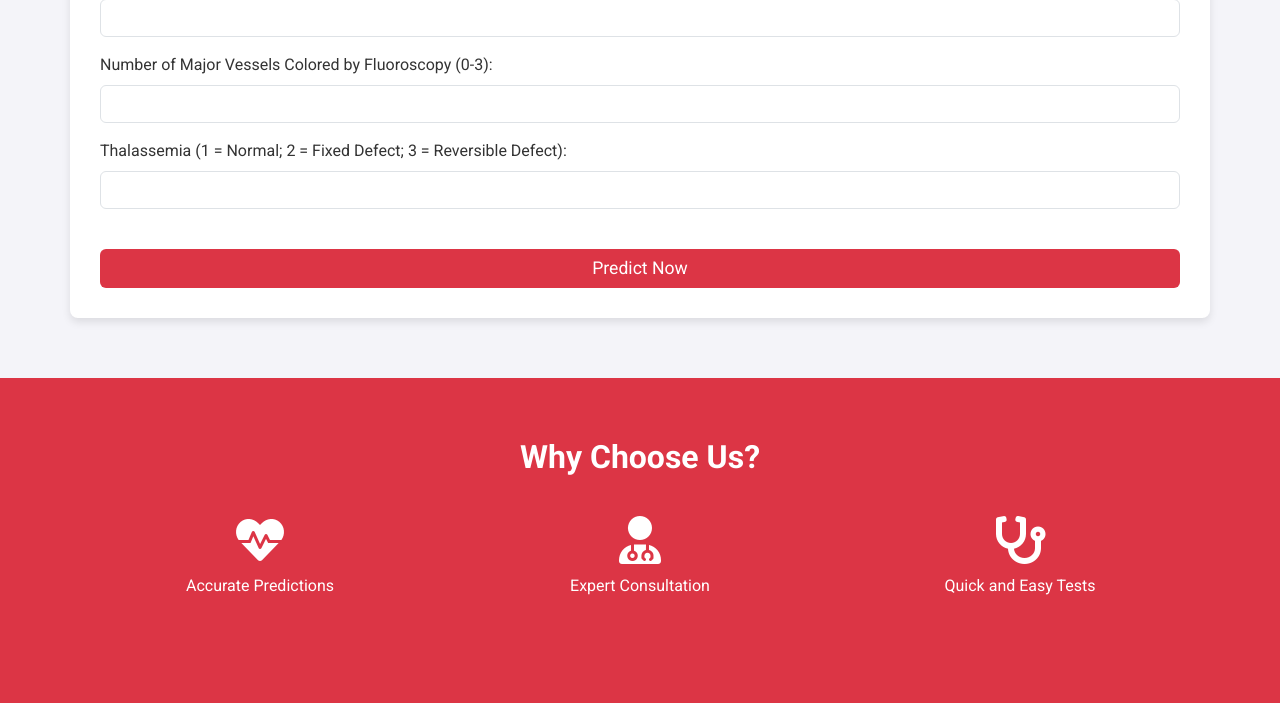
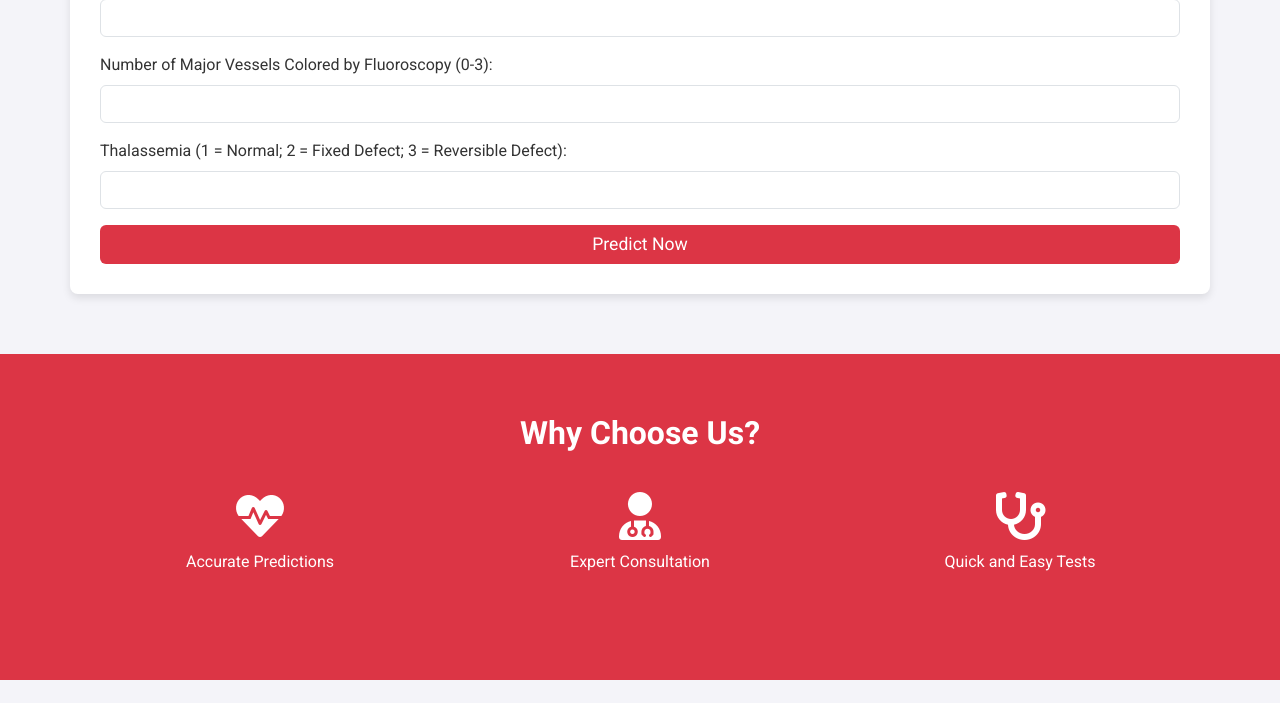
Before and after one commit to Anupriya-g/HEART-DISEASE-USING-FLASK, a Flask app: page / in a window 1280 px wide. Shown: the part 1179-1882 px from the top of the page. Run offline with Flask 3, Linux system fonts and the light colour scheme; parts of the project's set-up code (start-up, migrations or seed data) failed here and were passed over.

Commit message:
index.html

```diff
--- a/deployment/templates/index.html
+++ b/deployment/templates/index.html
@@ -278,11 +278,11 @@
       </div>
 
 
-      <button type="submit" class="btn btn-primary w-100 mt-4">Predict Now</button>
+      <button type="submit" class="btn btn-primary w-100">Predict Now</button>
     </form>
 
     {% if output %}
-    <div class="output alert alert-info text-center mt-4">
+    <div class="output alert alert-info text-center">
       <strong>{{ output }}</strong>
     </div>
     {% endif %}
```
